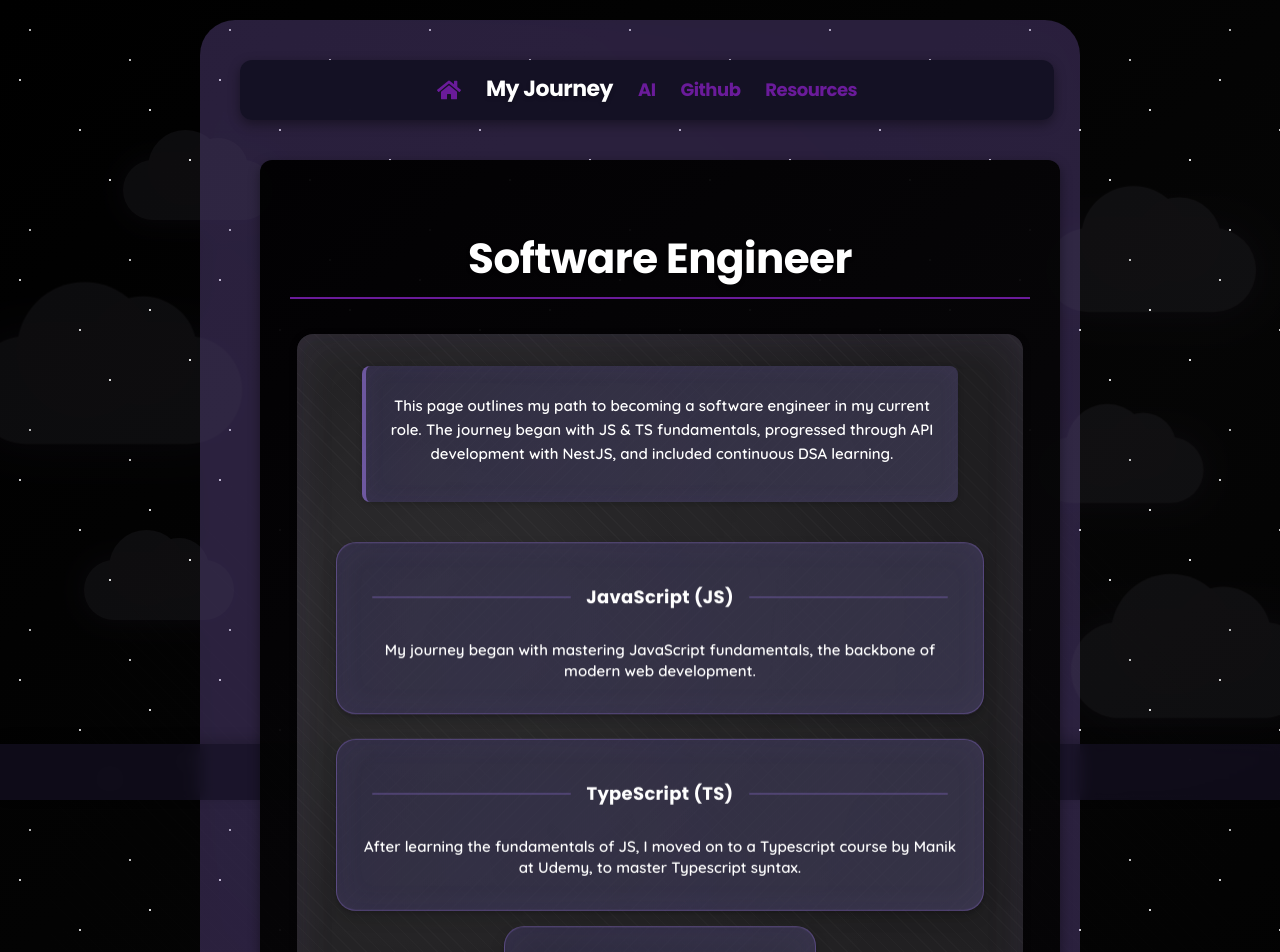
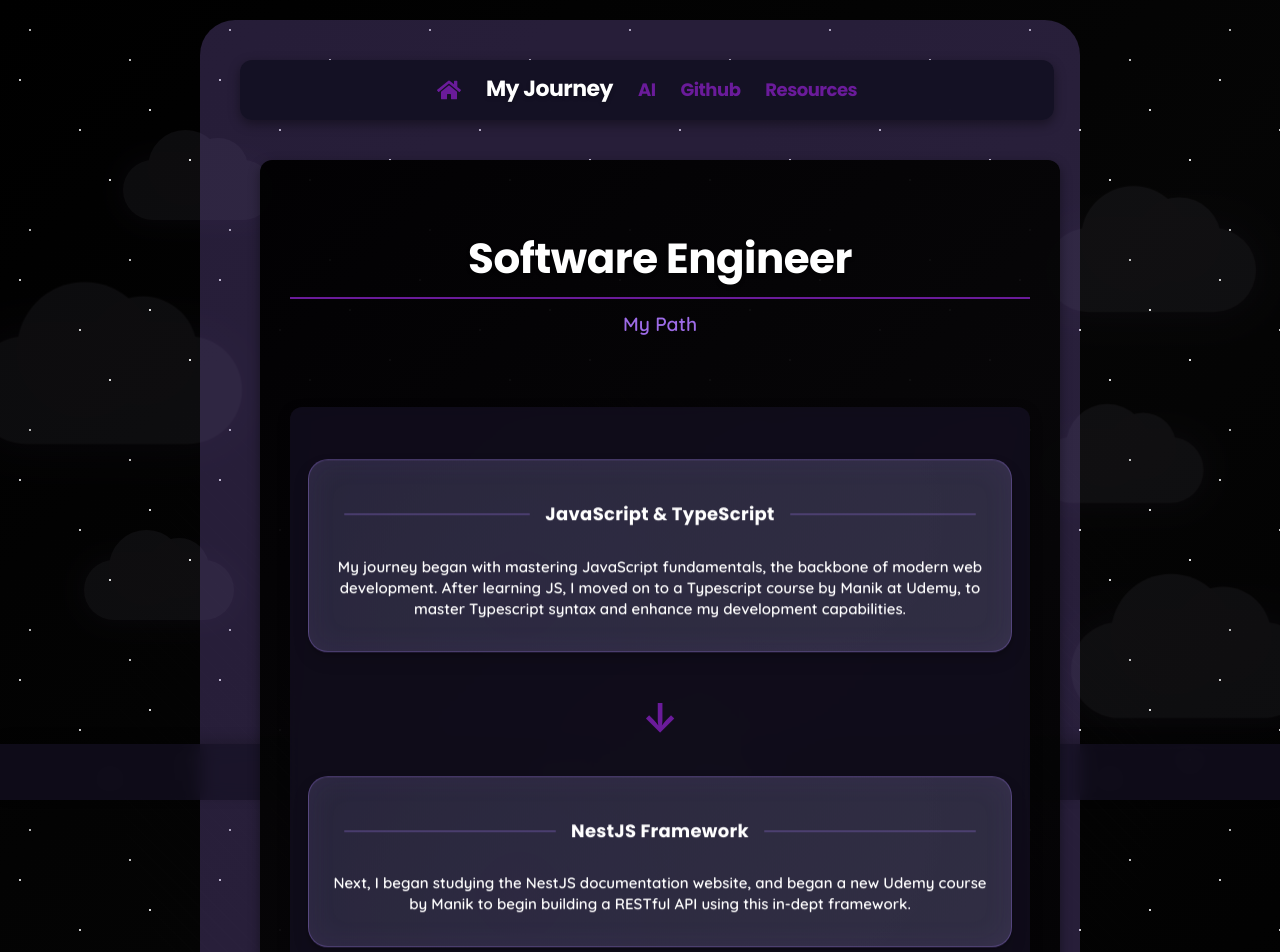
Before and after one commit to jqohayon/html-practice, a React (Vite) app: page /jr-engineer in a window 1280 px wide. Shown: the top 952 px of the page. Built offline with nearby package versions, Linux system fonts and the light colour scheme.

Commit message:
my journey updates

```diff
--- a/src/App.css
+++ b/src/App.css
@@ -104,21 +104,7 @@ html, body {
 }
 
 .app::before {
-  content: '';
-  position: absolute;
-  top: 0;
-  left: 0;
-  right: 0;
-  bottom: 0;
-  background:
-    repeating-linear-gradient(-45deg,
-      rgba(255, 255, 255, 0.03) 0px,
-      rgba(255, 255, 255, 0.03) 1px,
-      transparent 1px,
-      transparent 15px
-    );
-  pointer-events: none;
-  opacity: 0.5;
+  display: none;
 }
 
 main {
@@ -147,10 +133,12 @@ main {
 }
 
 .content-section {
-  background: rgba(255, 255, 255, 0.1);
+  background: rgba(20, 17, 35, 0.7);
+  border-radius: 12px;
+  box-shadow: 0 4px 12px rgba(0, 0, 0, 0.4);
+  backdrop-filter: blur(8px);
+  -webkit-backdrop-filter: blur(8px);
   padding: 2rem;
-  border-radius: 1rem;
-  backdrop-filter: blur(10px);
   margin-bottom: 2rem;
 }
 
--- a/src/components/GoogleDocViewer.css
+++ b/src/components/GoogleDocViewer.css
@@ -48,59 +48,40 @@
 }
 
 .content-section {
-  width: 98%;
-  margin: 0 auto;
-  padding: 25px;
-  background:
-    linear-gradient(135deg,
-      rgba(35, 32, 50, 0.85) 0%,
-      rgba(45, 42, 65, 0.85) 50%,
-      rgba(35, 32, 50, 0.85) 100%
-    ),
-    repeating-linear-gradient(45deg,
-      rgba(255, 255, 255, 0.05) 0px,
-      rgba(255, 255, 255, 0.05) 2px,
-      transparent 2px,
-      transparent 10px
-    ),
-    radial-gradient(circle at 70% 30%,
-      rgba(147, 112, 219, 0.1) 0%,
-      transparent 60%
-    );
-  background-blend-mode: normal, overlay, screen;
+  background: rgba(20, 17, 35, 0.7);
+  border-radius: 12px;
+  box-shadow: 0 4px 12px rgba(0, 0, 0, 0.4);
   backdrop-filter: blur(8px);
   -webkit-backdrop-filter: blur(8px);
-  border-radius: 10px;
-  box-shadow:
-    0 2px 8px rgba(0, 0, 0, 0.2),
-    inset 0 0 40px rgba(147, 112, 219, 0.1),
-    inset 0 0 80px rgba(255, 250, 255, 0.03);
+  padding: 2rem;
+  margin: 2rem 0;
+  position: relative;
+  display: flex;
+  flex-direction: column;
+  gap: 1.5rem;
+  max-width: 1200px;
+  margin-left: auto;
+  margin-right: auto;
+  width: 100%;
   box-sizing: border-box;
+}
+
+.content-section:before {
+  display: none;
+}
+
+.alien-buddy-container {
+  background: rgba(20, 17, 35, 0.7);
+  border-radius: 12px;
+  box-shadow: 0 4px 12px rgba(0, 0, 0, 0.4);
+  backdrop-filter: blur(8px);
+  -webkit-backdrop-filter: blur(8px);
+  padding: 2rem;
   display: flex;
   flex-direction: column;
   align-items: center;
   position: relative;
-  overflow: hidden;
-}
-
-.content-section:before {
-  content: '';
-  position: absolute;
-  top: 0;
-  left: 0;
-  right: 0;
-  bottom: 0;
-  background:
-    radial-gradient(circle at 20% 20%, rgba(255, 255, 255, 0.1) 0%, transparent 45%),
-    radial-gradient(circle at 80% 80%, rgba(255, 250, 255, 0.1) 0%, transparent 45%),
-    repeating-linear-gradient(45deg,
-      rgba(255, 255, 255, 0.025) 0px,
-      rgba(255, 255, 255, 0.025) 1px,
-      transparent 1px,
-      transparent 10px
-    );
-  pointer-events: none;
-  opacity: 0.7;
+  margin-bottom: 0.5rem;
 }
 
 .emphasis-box, .tool-category {
@@ -109,14 +90,12 @@
       rgba(45, 42, 65, 0.85) 0%,
       rgba(55, 52, 75, 0.85) 100%
     ),
-    repeating-linear-gradient(-45deg,
-      rgba(255, 255, 255, 0.05) 0px,
-      rgba(255, 255, 255, 0.05) 1px,
-      transparent 1px,
-      transparent 8px
-    ),
     radial-gradient(circle at 30% 70%,
       rgba(147, 112, 219, 0.08) 0%,
+      transparent 50%
+    ),
+    radial-gradient(circle at 70% 30%,
+      rgba(255, 255, 255, 0.03) 0%,
       transparent 50%
     );
   color: #ffffff;
@@ -128,7 +107,7 @@
 
 .emphasis-box {
   width: 90%;
-  margin: 0 0 20px 0;
+  margin: 0 auto 20px auto;
   padding: 20px;
   border-radius: 8px;
   border-left: 4px solid rgba(147, 112, 219, 0.6);
@@ -136,6 +115,7 @@
     0 2px 6px rgba(0, 0, 0, 0.2),
     inset 0 0 20px rgba(147, 112, 219, 0.1);
   box-sizing: border-box;
+  animation: float 4s ease-in-out infinite;
 }
 
 .emphasis-box h4 {
@@ -161,6 +141,10 @@
   flex: 1;
   margin: 0 15px;
   border-radius: 2px;
+}
+
+.emphasis-box::before {
+  display: none;
 }
 
 .emphasis-box ul {
@@ -208,11 +192,13 @@
 .tools-section {
   width: 98%;
   margin: 25px auto;
-  display: grid;
-  grid-template-columns: 1fr;
+  display: flex;
+  flex-direction: column;
+  align-items: center;
   gap: 20px;
   padding: 0;
   box-sizing: border-box;
+  position: relative;
 }
 
 @media (max-width: 1024px) {
@@ -235,7 +221,7 @@
 
 .tool-category {
   max-width: 800px;
-  margin: 0 auto;
+  width: 100%;
   padding: 20px;
   border-radius: 20px;
   box-shadow:
@@ -244,6 +230,17 @@
     inset 0 0 30px rgba(147, 112, 219, 0.08);
   transition: all 0.3s ease;
   border: 1px solid rgba(147, 112, 219, 0.4);
+  animation: float 4s ease-in-out infinite;
+  position: relative;
+}
+
+.arrow-down {
+  font-size: 40px;
+  color: #6a1b9a;
+  animation: bounce 2s ease-in-out infinite;
+  margin: 10px 0;
+  text-align: center;
+  font-weight: bold;
 }
 
 .tool-category h4 {
@@ -345,6 +342,15 @@
 
 .tool-category:nth-child(even) {
   animation: float 4s ease-in-out infinite 2s;
+}
+
+@keyframes bounce {
+  0%, 100% {
+    transform: translateY(0);
+  }
+  50% {
+    transform: translateY(-10px);
+  }
 }
 
 ul {
--- a/src/components/career/JrEngineer.tsx
+++ b/src/components/career/JrEngineer.tsx
@@ -5,63 +5,38 @@ const JrEngineer: React.FC = () => {
   return (
     <div className="doc-container">
       <h2>Software Engineer</h2>
+      <p style={{
+        fontSize: '1.2rem',
+        fontWeight: 600,
+        color: '#9d6be7',
+        textAlign: 'center',
+        marginTop: '-25px',
+        marginBottom: '35px'
+      }}>My Path</p>
       <div className="content-section">
-        <div className="emphasis-box">
-          <p>This page outlines my path to becoming a software engineer in my current role. The journey began with JS & TS fundamentals,
-             progressed through API development with NestJS, and included continuous DSA learning.</p>
-        </div>
-
         <section className="tools-section">
           <div className="tool-category">
-            <h4>JavaScript (JS)</h4>
+            <h4>JavaScript & TypeScript</h4>
             <ul style={{ textAlign: 'center', listStyle: 'none', padding: 0 }}>
-              <li style={{ textAlign: 'center', paddingLeft: 0 }}>My journey began with mastering JavaScript fundamentals, the backbone of modern web development.</li>
+              <li style={{ textAlign: 'center', paddingLeft: 0 }}>My journey began with mastering JavaScript fundamentals, the backbone of modern web development. After learning JS, I moved on to a Typescript course by Manik at Udemy, to master Typescript syntax and enhance my development capabilities.</li>
             </ul>
           </div>
 
+          <div className="arrow-down">↓</div>
+
           <div className="tool-category">
-            <h4>TypeScript (TS)</h4>
+            <h4>NestJS Framework</h4>
             <ul style={{ textAlign: 'center', listStyle: 'none', padding: 0 }}>
-              <li style={{ textAlign: 'center', paddingLeft: 0 }}>After learning the fundamentals of JS, I moved on to a Typescript course by Manik at Udemy, to master Typescript syntax.</li>
+              <li style={{ textAlign: 'center', paddingLeft: 0 }}>Next, I began studying the NestJS documentation website, and began a new Udemy course by Manik to begin building a RESTful API using this in-dept framework.</li>
             </ul>
           </div>
 
-          <div className="tool-category">
-            <h4>NestJS Framework</h4>
-            <ul>
-              <li style={{ padding: '4px 0 4px 50px', position: 'relative' }}>
-                <span style={{ position: 'absolute', left: '15px', top: '50%', transform: 'translateY(-50%)', fontSize: '20px', opacity: '0.7' }}>☁️</span>
-                Official NestJS Documentation
-              </li>
-              <li style={{ padding: '4px 0 4px 50px', position: 'relative' }}>
-                <span style={{ position: 'absolute', left: '15px', top: '50%', transform: 'translateY(-50%)', fontSize: '20px', opacity: '0.7' }}>☁️</span>
-                Manik's Course on Udemy
-              </li>
-            </ul>
-          </div>
+          <div className="arrow-down">↓</div>
 
           <div className="tool-category">
             <h4>Data Structures & Algorithms</h4>
             <ul style={{ textAlign: 'center', listStyle: 'none', padding: 0 }}>
               <li style={{ textAlign: 'center', paddingLeft: 0 }}>Data Structures and Algorithms (DSA) are crucial for backend engineers as they help optimize code for efficiency, ensuring systems perform well under varying loads. Additionally, DSA knowledge is essential for problem-solving, database optimization, and system design, enabling engineers to create robust and maintainable backend solutions.</li>
-            </ul>
-          </div>
-
-          <div className="tool-category">
-            <h4>Building REST APIs</h4>
-            <ul>
-              <li style={{ padding: '4px 0 4px 50px', position: 'relative' }}>
-                <span style={{ position: 'absolute', left: '15px', top: '50%', transform: 'translateY(-50%)', fontSize: '20px', opacity: '0.7' }}>☁️</span>
-                Build functional APIs
-              </li>
-              <li style={{ padding: '4px 0 4px 50px', position: 'relative' }}>
-                <span style={{ position: 'absolute', left: '15px', top: '50%', transform: 'translateY(-50%)', fontSize: '20px', opacity: '0.7' }}>☁️</span>
-                Connect APIs to databases
-              </li>
-              <li style={{ padding: '4px 0 4px 50px', position: 'relative' }}>
-                <span style={{ position: 'absolute', left: '15px', top: '50%', transform: 'translateY(-50%)', fontSize: '20px', opacity: '0.7' }}>☁️</span>
-                Implement proper API architecture
-              </li>
             </ul>
           </div>
         </section>
```
Also changed, not shown: src/components/career/LeveragingAI.tsx (+22 -82 lines).
